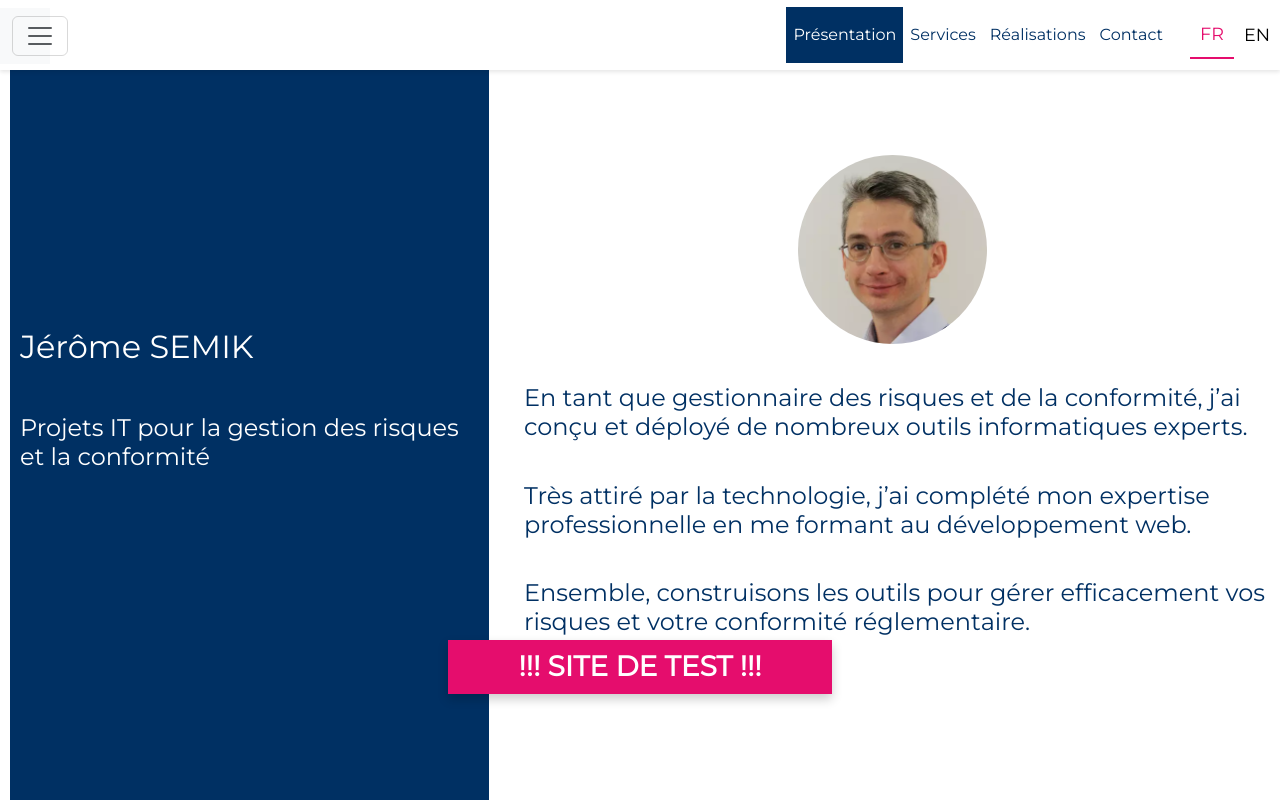
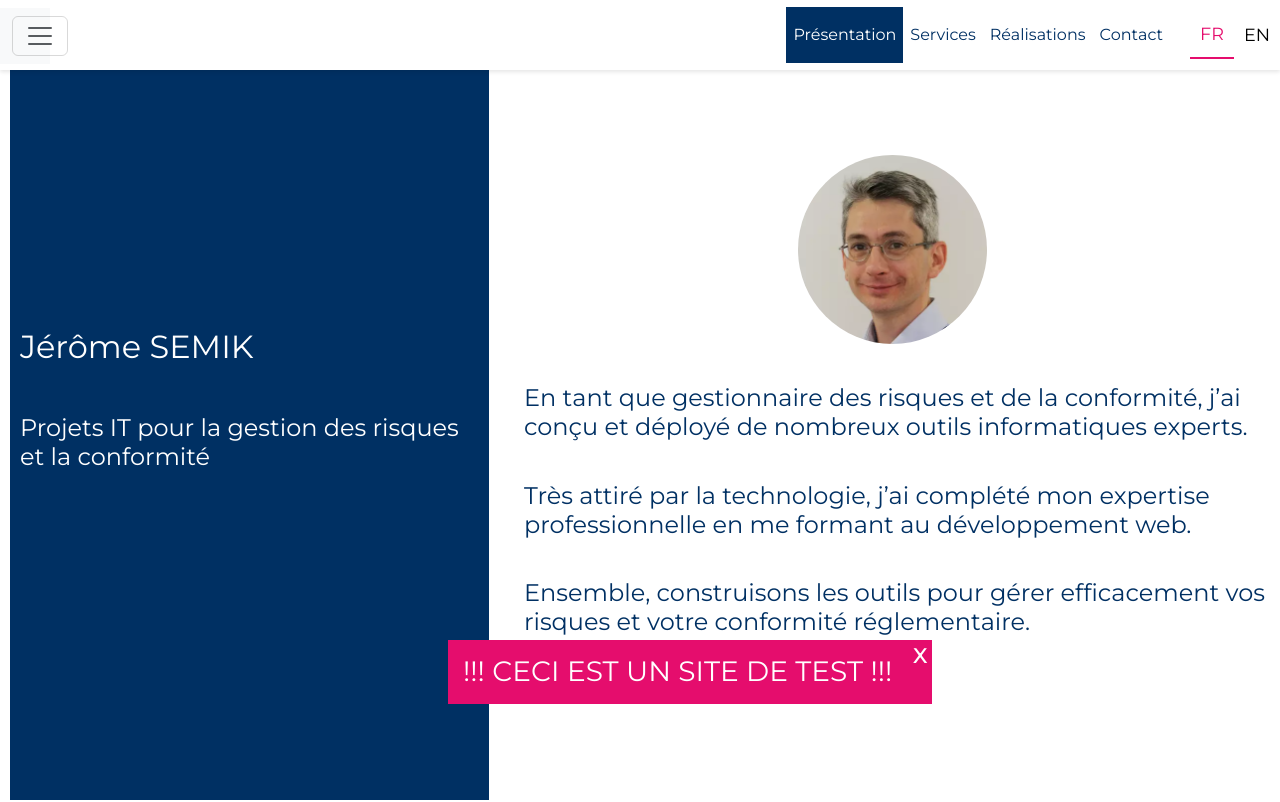
Before and after one commit to Myzaka/Personal-page, a React (Create React App) app in the folder frontend/: page / in a window 1280 px wide. Shown: the top 802 px of the page. Built offline with nearby package versions, Linux system fonts and the light colour scheme.

Commit message:
Bouton fermeture message d'alerte

```diff
--- a/frontend/src/components/Generic/Disclaimer/Disclaimer.jsx
+++ b/frontend/src/components/Generic/Disclaimer/Disclaimer.jsx
@@ -1,4 +1,4 @@
-import React from 'react';
+import React, { useState } from 'react';
 import './Disclaimer_style.scss';
 import texts from './Disclaimer_text.json';
 import { useLang } from '../../Generic/Language_context';
@@ -7,7 +7,18 @@ export default function Disclaimer() {
   const { language } = useLang();
   const text = texts[language];
 
-  return(
-    <h3 className='disclaimer'>{text['title']}</h3>
-  )
-  }
+  const [isVisible, setIsVisible] = useState(true);
+
+  const handleClose = () => {
+    setIsVisible(false);
+  };
+
+  return isVisible ? (
+    <div className='disclaimer'>
+      <h3 className='disclaimer__text'>{text['title']}</h3>
+      <button className='closeButton' onClick={handleClose}>
+        X
+      </button>
+    </div>
+  ) : null;
+}
--- a/frontend/src/components/Generic/Disclaimer/Disclaimer_style.scss
+++ b/frontend/src/components/Generic/Disclaimer/Disclaimer_style.scss
@@ -1,13 +1,42 @@
 .disclaimer {
+    display: flex;
+    flex-direction: row;
     background-color: #E50D6D;
+    justify-content: space-between;
     color: white;
-    width: 30%;
+    max-width: 40%;
     z-index: 999;
     position: fixed;
     top: 80vh;
     left: 35%;
-    padding: 10px;
-    text-align: center;
-    font-weight: bold;
-    box-shadow: 0px 5px 10px rgba(0, 0, 0, 0.2); /* Ombre pour l'effet en relief */
-}
+    margin: 0;
+    animation: slideIn 0.5s ease-out forwards; // Ajout de l'animation
+
+    // Reste de votre code inchangé
+  }
+
+  @keyframes slideIn {
+    0% {
+      transform: translateX(100%);
+      opacity: 0;
+    }
+    100% {
+      transform: translateX(0);
+      opacity: 1;
+    }
+  }
+
+  .disclaimer__text {
+    padding: 15px;
+    margin: 0;
+  }
+
+  .closeButton {
+    border: none;
+    background-color: #E50D6D;
+    color: white;
+    font-size: 20px;
+    font-weight: 700;
+    align-self: self-start;
+    cursor: pointer;
+  }
--- a/frontend/src/components/Generic/Disclaimer/Disclaimer_text.json
+++ b/frontend/src/components/Generic/Disclaimer/Disclaimer_text.json
@@ -1,8 +1,8 @@
 {
     "fr": {
-        "title":"!!! SITE DE TEST !!!"
+        "title":"!!! CECI EST UN SITE DE TEST !!!"
     },
     "en": {
-        "title":"!!! DUMMY SITE !!!"
+        "title":"!!! THIS IS A DUMMY SITE !!!"
     }
   }
```
